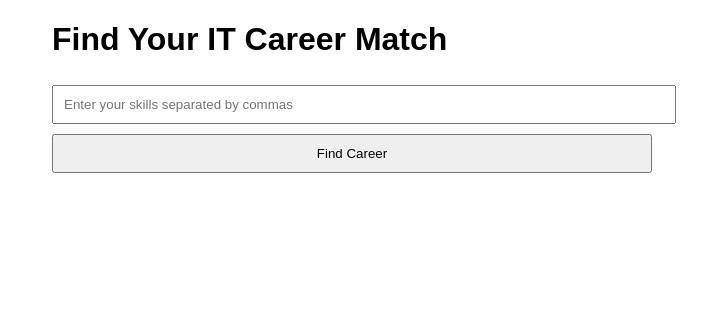
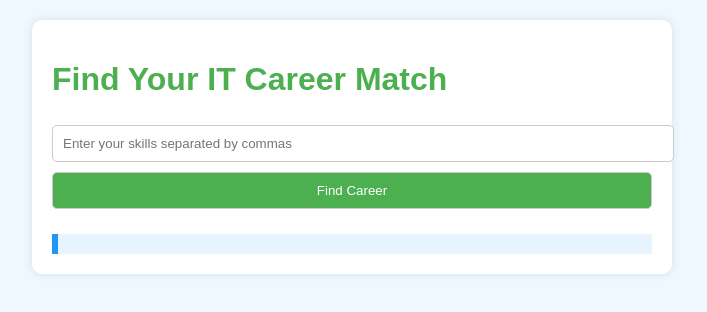
Before and after one commit to liluzihurtt/careerwebsite, a plain HTML site: page index.html in a window 1280 px wide. Shown: the whole page, without its empty margins (288-995 px from the left). Drawn offline with Linux system fonts and the light colour scheme.

Commit message:
Update index.html

```diff
--- a/index.html
+++ b/index.html
@@ -8,18 +8,40 @@
         body {
             font-family: Arial, sans-serif;
             margin: 20px;
+            background-color: #f0f8ff;
+            color: #333;
         }
         .container {
             max-width: 600px;
             margin: 0 auto;
+            background-color: #fff;
+            padding: 20px;
+            border-radius: 10px;
+            box-shadow: 0 0 10px rgba(0, 0, 0, 0.1);
+        }
+        h1 {
+            color: #4CAF50;
         }
         input, button {
             padding: 10px;
             margin: 5px 0;
             width: 100%;
+            border: 1px solid #ccc;
+            border-radius: 5px;
+        }
+        button {
+            background-color: #4CAF50;
+            color: white;
+            cursor: pointer;
+        }
+        button:hover {
+            background-color: #45a049;
         }
         .result {
             margin-top: 20px;
+            padding: 10px;
+            background-color: #e7f3fe;
+            border-left: 6px solid #2196F3;
         }
     </style>
 </head>
```
